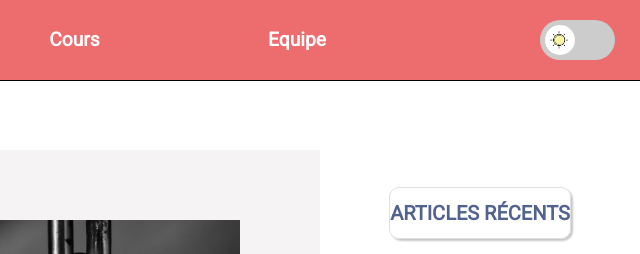
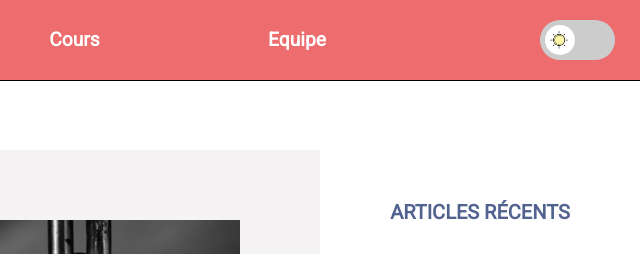
Before and after one commit to MatthiasWanner/WildCoin, a plain HTML site: page src/articles.html in a window 1280 px wide. Shown: the top 254 px of the page, 640-1280 px from the left. Drawn offline with nearby package versions, Linux system fonts and the light colour scheme; no server answers.

Commit message:
Multi Fix

```diff
--- a/assets/css/articles.css
+++ b/assets/css/articles.css
@@ -107,9 +107,9 @@ h1{
 .holy-aside h2{
     text-align: center;
     margin-bottom: 20px;
-    border: 1px solid rgb(223, 223, 223);
+
     border-radius: 10px;
-    box-shadow: 2px 2px 2px rgb(199, 199, 199);
+
 }
 
 
@@ -297,10 +297,10 @@ h1{
 .holy-aside h2{
     text-align: center;
     margin-bottom: 20px;
-    border: 1px solid rgb(223, 223, 223);
-    border-radius: 10px;
-    box-shadow: 2px 2px 2px rgb(199, 199, 199);
-
+    text-align: center;
+    margin-bottom: 20px;
+    border: 0px;
+    box-shadow: 0px 0px 0px black;
 }
 
 
@@ -330,10 +330,7 @@ article{
 
 }
 
-.holy-aside h2{
-    text-align: center;
-    margin-bottom: 20px;
-}
+
 
 
 
--- /dev/null
+++ b/assets/js/contact.js
@@ -0,0 +1,5 @@
+let buttonSubmit = document.getElementById('button')
+console.log(buttonSubmit)
+buttonSubmit.addEventListener('click', function(e){
+    buttonSubmit.preventDefault();
+})
--- a/assets/js/script.js
+++ b/assets/js/script.js
@@ -5,11 +5,3 @@ buttonBurger.addEventListener('click', () => {
     buttonBurger.classList.toggle('pivot');
     navMenu.classList.toggle('nav-menu-animation');
 });
-
-
-
-let buttonSubmit = document.getElementById('button')
-console.log(buttonSubmit)
-buttonSubmit.addEventListener('click', function(e){
-    buttonSubmit.preventDefault();
-})
```
Also changed, not shown: assets/css/contactez-nous.css (+9 -2 lines), src/contactez-nous.html (+1 -0 lines).
